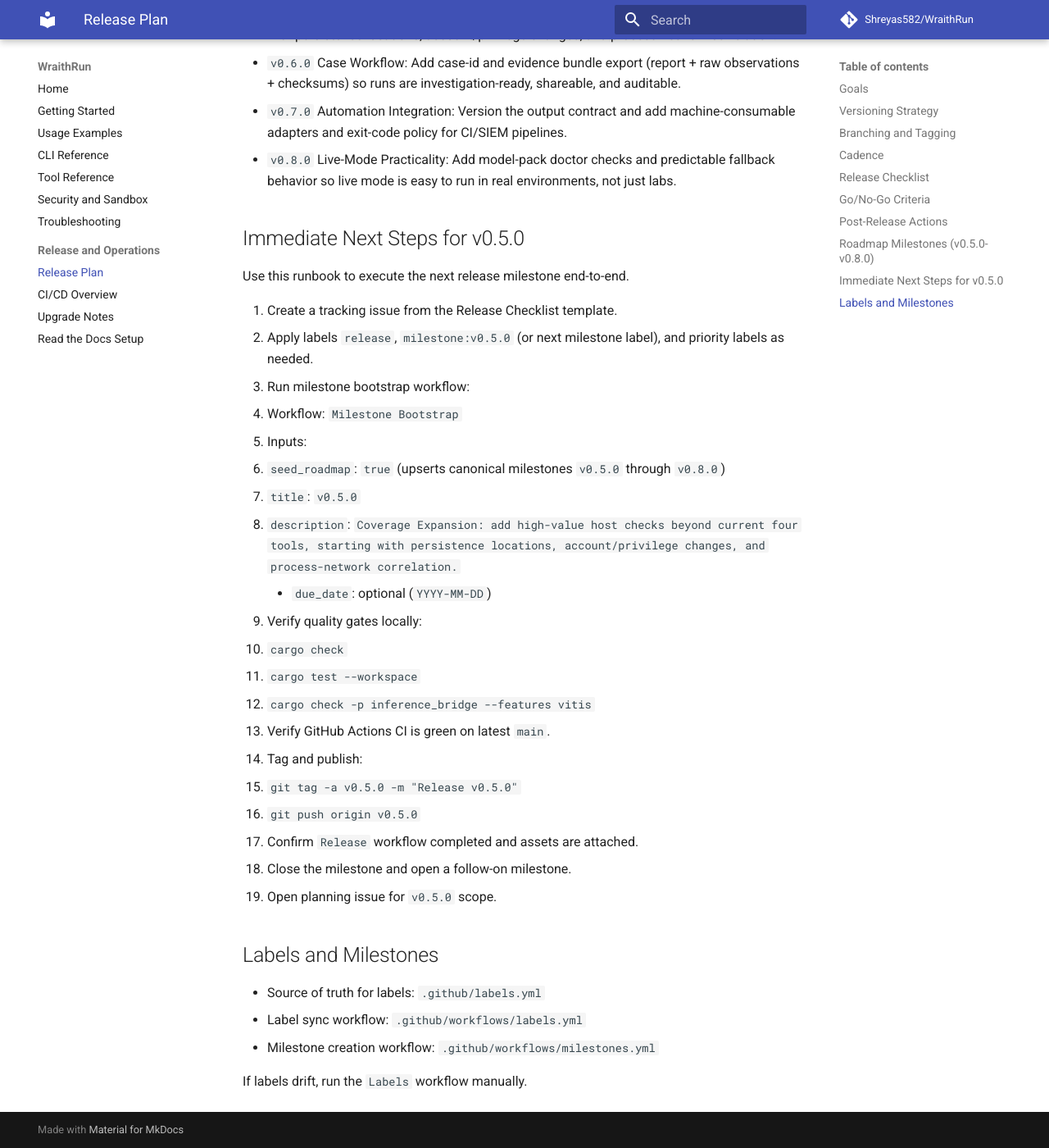
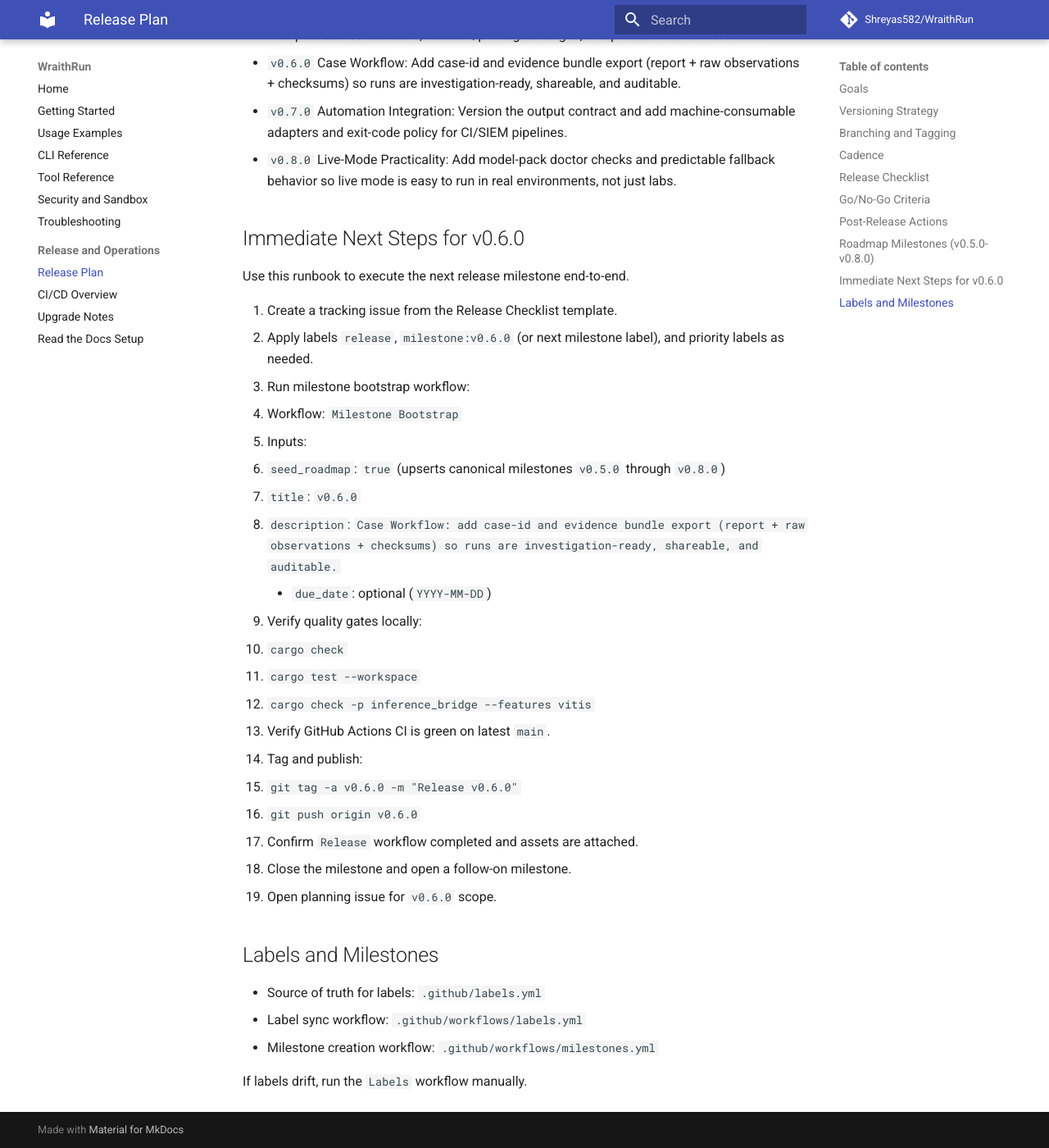
Before and after one commit to Shreyas582/WraithRun, an MkDocs documentation site: the page built from docs/RELEASE_PLAN.md, in a window 1280 px wide and 1400 px high, scrolled down 2258 px. Shown: the whole window at 82% size. Built offline with MkDocs 1.6.1 and Material for MkDocs 9.7.7, drawn with Linux system fonts in a browser that asks for light colours; comment, search, counter and statistics services are not loaded.

Commit message:
docs(release): cut v0.5.0 and advance runbook

```diff
--- a/docs/RELEASE_PLAN.md
+++ b/docs/RELEASE_PLAN.md
@@ -79,18 +79,18 @@ Release should be blocked when:
 - `v0.8.0` Live-Mode Practicality:
    Add model-pack doctor checks and predictable fallback behavior so live mode is easy to run in real environments, not just labs.
 
-## Immediate Next Steps for v0.5.0
+## Immediate Next Steps for v0.6.0
 
 Use this runbook to execute the next release milestone end-to-end.
 
 1. Create a tracking issue from the Release Checklist template.
-2. Apply labels `release`, `milestone:v0.5.0` (or next milestone label), and priority labels as needed.
+2. Apply labels `release`, `milestone:v0.6.0` (or next milestone label), and priority labels as needed.
 3. Run milestone bootstrap workflow:
    - Workflow: `Milestone Bootstrap`
    - Inputs:
    - `seed_roadmap`: `true` (upserts canonical milestones `v0.5.0` through `v0.8.0`)
-   - `title`: `v0.5.0`
-   - `description`: `Coverage Expansion: add high-value host checks beyond current four tools, starting with persistence locations, account/privilege changes, and process-network correlation.`
+   - `title`: `v0.6.0`
+   - `description`: `Case Workflow: add case-id and evidence bundle export (report + raw observations + checksums) so runs are investigation-ready, shareable, and auditable.`
      - `due_date`: optional (`YYYY-MM-DD`)
 4. Verify quality gates locally:
    - `cargo check`
@@ -98,11 +98,11 @@ Use this runbook to execute the next release milestone end-to-end.
    - `cargo check -p inference_bridge --features vitis`
 5. Verify GitHub Actions CI is green on latest `main`.
 6. Tag and publish:
-   - `git tag -a v0.5.0 -m "Release v0.5.0"`
-   - `git push origin v0.5.0`
+   - `git tag -a v0.6.0 -m "Release v0.6.0"`
+   - `git push origin v0.6.0`
 7. Confirm `Release` workflow completed and assets are attached.
 8. Close the milestone and open a follow-on milestone.
-9. Open planning issue for `v0.5.0` scope.
+9. Open planning issue for `v0.6.0` scope.
 
 ## Labels and Milestones
 
```
Also changed, not shown: CHANGELOG.md (+14 -0 lines), docs/upgrades.md (+1 -1 lines).
